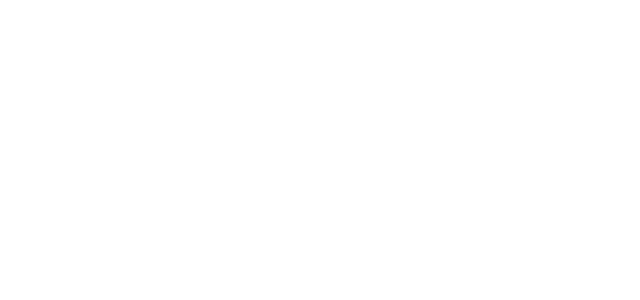
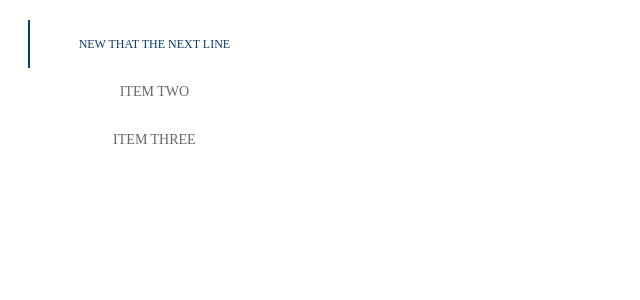
Before and after one commit to samymadi/clone_vetrina-live, a React (Create React App) app: page /dashboard in a window 1280 px wide. Shown: the top 300 px of the page, without its empty margins (0-640 px from the left). Built offline with nearby package versions, Linux system fonts and the light colour scheme; a web font is replaced by a local one.

Commit message:
create the App Tab

```diff
--- a/src/App.tsx
+++ b/src/App.tsx
@@ -7,6 +7,8 @@
 //Test Component
 import Card from './Components/Card/index'
 import StyledLink from './Components/StyledLink';
+import Dashboard from './Components/Dashboard';
+import NavigationBar from './Components/NavigationBar';
 
 //material ui Styles
 import globalTheme from "./Styles/GlobalTheme";
@@ -19,13 +21,17 @@
     <ThemeProvider theme={globalTheme}>
           <Router>
             <Switch>
-              <Route exact  path='/test'>
+              <Route exact  path='/test/card'>
                   <Card title='Visitors ' icon='eye' actions={<StyledLink to='/' target='_blank' title='Do you want more'/>} >
                     <Typography>
                       Some informations
                     </Typography>
                   </Card>
               </Route>
+              <Route exact path='/dashboard'>
+                  <NavigationBar/>
+              </Route>
+
             </Switch>
           </Router>
     </ThemeProvider>
--- a/src/Components/Icons/index.tsx
+++ b/src/Components/Icons/index.tsx
@@ -3,6 +3,7 @@
 // Icons
 import RemoveRedEyeOutlinedIcon from '@mui/icons-material/RemoveRedEyeOutlined';
 import ArrowForwardIcon from '@mui/icons-material/ArrowForward';
+import AnnouncementOutlinedIcon from '@mui/icons-material/AnnouncementOutlined';
 
 
 
@@ -21,6 +22,7 @@
     switch(iconName){
         case 'eye': return <RemoveRedEyeOutlinedIcon  color='primary' {...style}    />
         case 'rightArrow' : return <ArrowForwardIcon  color='primary' {...style} />
+        case 'news' : return <AnnouncementOutlinedIcon  color='primary' {...style} />
         default :return <></>
     }
 }
--- /dev/null
+++ b/src/Components/NavigationBar/index.tsx
@@ -0,0 +1,34 @@
+import {memo,useState} from 'react';
+
+import {Box,Tabs,Tab,Typography} from '@mui/material';
+const NavigationBar = () => {
+
+    const [value, setValue] = useState('one');
+
+    const handleChange = (event: React.SyntheticEvent, newValue: string) => {
+      setValue(newValue);
+      console.log(event,newValue);
+    };
+
+    return (
+      <Box sx={{ width: '20%',margin:"20px",'& span':{left:'0'}}}>
+        <Tabs
+          orientation='vertical'
+          variant="scrollable"
+          value={value}
+          onChange={handleChange}
+          aria-label="wrapped label tabs example"
+        >
+          <Tab
+            value="one"
+            label="New that  the next line"
+            wrapped
+          />
+          <Tab value="two" label="Item Two" />
+          <Tab value="three" label="Item Three" />
+        </Tabs>
+      </Box>
+      )
+}
+
+export default memo(NavigationBar);
--- /dev/null
+++ b/src/Components/NavigationBar/style.ts
@@ -0,0 +1 @@
+export {}
```
Also changed, not shown: src/Components/Dashboard/index.tsx (+31 -5 lines), src/Components/Dashboard/style.ts (+32 -0 lines).
